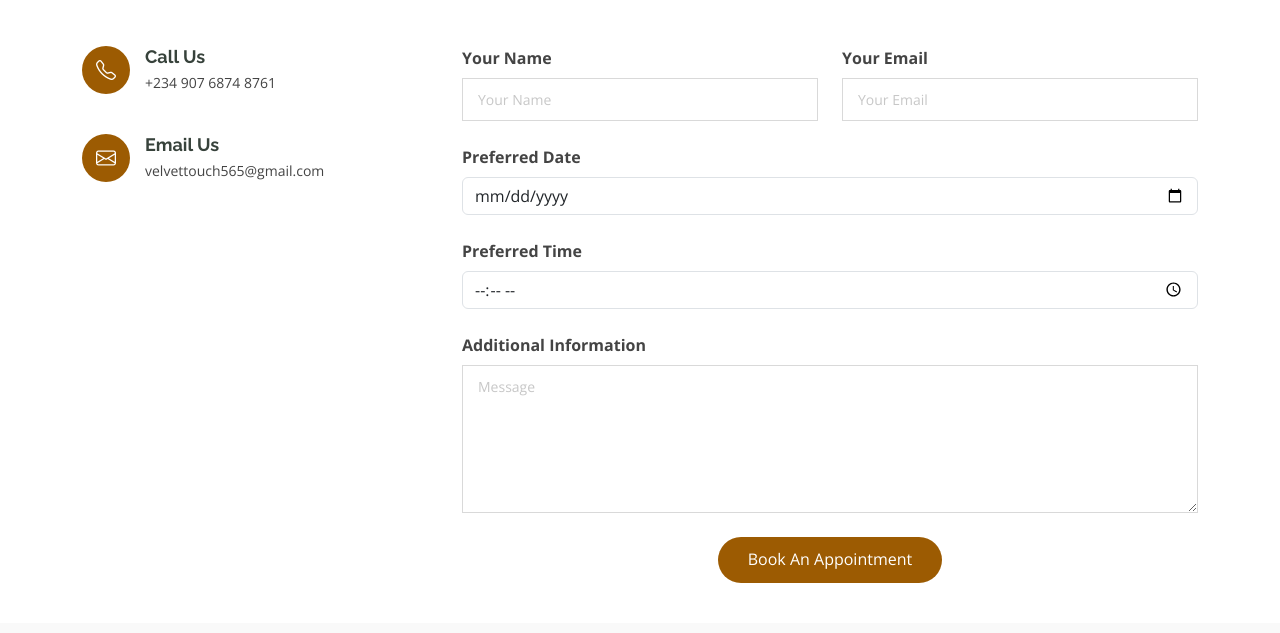
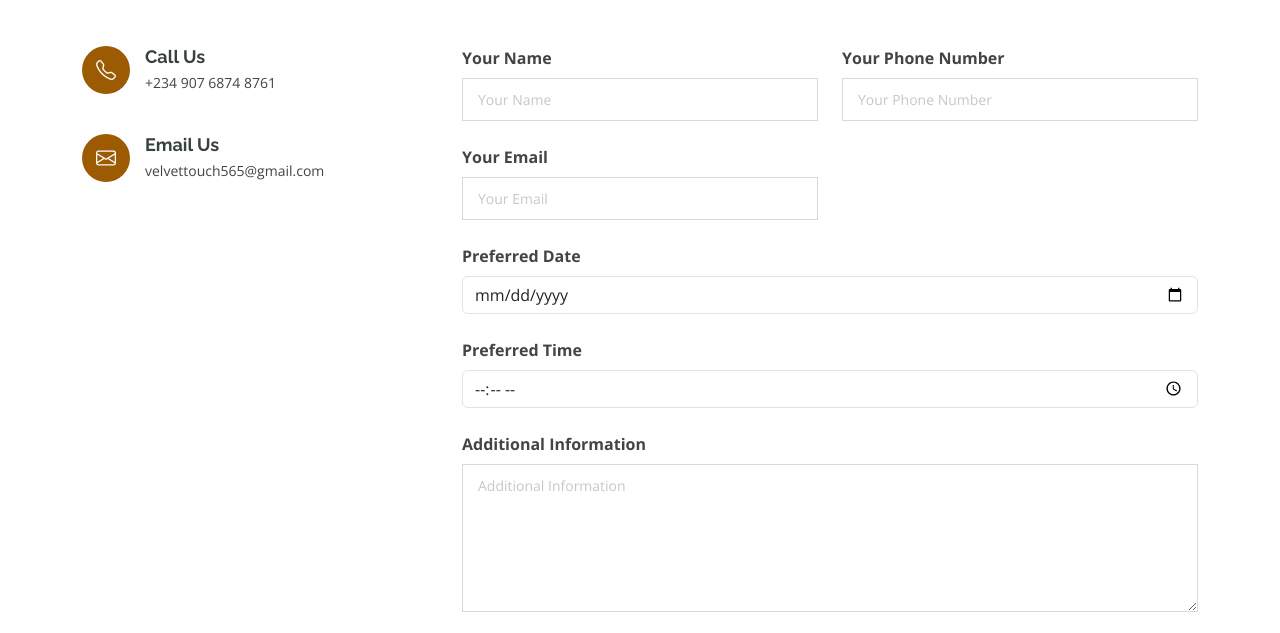
Before and after one commit to Daniel-1406/velvettouch, a plain HTML site: page contact.html in a window 1280 px wide. Shown: the part 550-1183 px from the top of the page. Drawn offline with nearby package versions, Linux system fonts and the light colour scheme.

Commit message:
Update contact.html

```diff
--- a/contact.html
+++ b/contact.html
@@ -122,7 +122,7 @@
 
           </div>
 
-          <div class="col-lg-8">
+          <div class="col-lg-8" id="bookmassage" >
             <form action="forms/contact.php" method="post" class="php-email-form" data-aos="fade-up" data-aos-delay="200">
               <div class="row gy-4">
 
@@ -132,6 +132,10 @@
                 </div>
 
                 <div class="col-md-6 ">
+                  <label for="email" class="form-label fw-bold">Your Phone Number</label>
+                  <input type="email" class="form-control" name="phone" placeholder="Your Phone Number" id="phone" required>
+                </div>
+                 <div class="col-md-6 ">
                   <label for="email" class="form-label fw-bold">Your Email</label>
                   <input type="email" class="form-control" name="email" placeholder="Your Email" id="email" required>
                 </div>
@@ -149,7 +153,7 @@
 
                 <div class="col-md-12">
                   <label for="time" class="form-label fw-bold">Additional Information</label>
-                  <textarea class="form-control" name="message" rows="6" placeholder="Message" required=""></textarea>
+                  <textarea class="form-control" name="message" rows="6" placeholder="Additional Information" required=""></textarea>
                 </div>
 
                 <div class="col-md-12 text-center">
@@ -183,8 +187,8 @@
             <p><strong>Email:</strong> <span>velvettouch565@gmail.com</span></p>
           </div>
           <div class="social-links d-flex mt-4">
-            <a href=""><i class="bi bi-instagram"></i></a>
-            <a href=""><i class="bi bi-whatsapp"></i></a>
+            <a href="#"><i class="bi bi-instagram"></i></a>
+            <a href="https://wa.me/+2348120563516"><i class="bi bi-whatsapp"></i></a>
           </div>
         </div>
 
```
